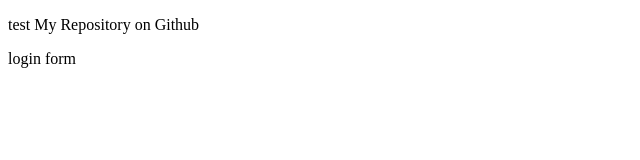
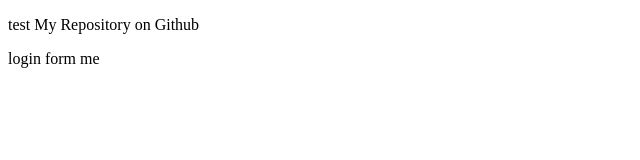
Before and after one commit to atqiyaas/first-github, a plain HTML site: page index.html in a window 1280 px wide. Shown: the full height of the page, 0-640 px from the left. Drawn offline with Linux system fonts and the light colour scheme.

Commit message:
Update index.html

```diff
--- a/index.html
+++ b/index.html
@@ -8,6 +8,6 @@
 </head>
 <body>
     <p>test My Repository on Github</p>
-    login form
+    login form me
 </body>
 </html>
```
